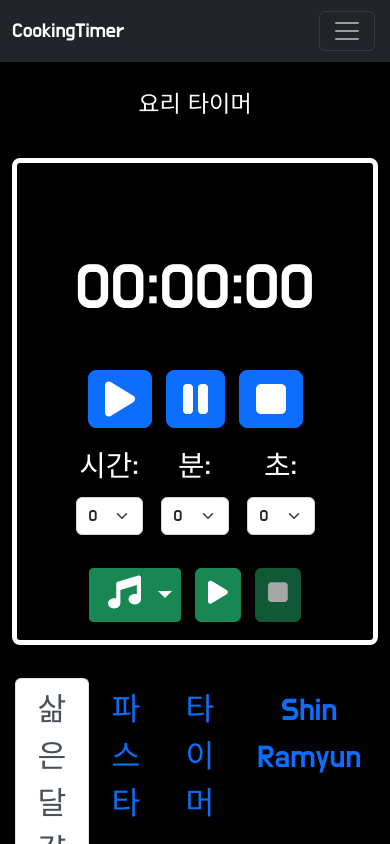
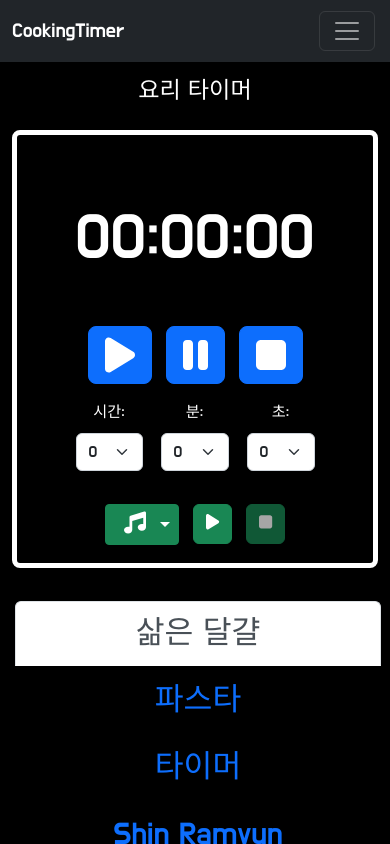
Before and after one commit to junkimkim/cookingtimer, a React (Create React App) app: page / in a window 390 px wide. Shown: the top 844 px of the page. Built offline with nearby package versions, Linux system fonts and the light colour scheme.

Commit message:
화면배치, 화면이동

```diff
--- a/src/components/EggTimer.js
+++ b/src/components/EggTimer.js
@@ -1,4 +1,4 @@
-import React, { useState, useEffect } from "react";
+import React, { useState, useEffect, useRef } from "react";
 import Row from "react-bootstrap/Row";
 import Col from "react-bootstrap/Col";
 import { Stack } from "react-bootstrap";
@@ -72,6 +72,7 @@ const EggTimer = ({
   const [selectedSound, setSelectedSound] = useState(null);
   const [sound, setSound] = useState(null);
   // const [buttonClicked, setButtonClicked] = useState(false);
+  const tabContentRef = useRef(null);
 
   //계란 종류
   // useEffect(
@@ -122,6 +123,38 @@ const EggTimer = ({
     // selectedSound 변경 시에만 새로 정의되므로 dependency에 포함하지 않는다.
     // eslint-disable-next-line react-hooks/exhaustive-deps
   }, [timeLeft, timerActive, hasTimerStarted]);
+
+  //버튼으로 시간/계란 이름이 변경되면 화면 상단으로 스크롤
+  useEffect(() => {
+    if (duration > 0 || eggNames) {
+      window.scrollTo({ top: 0, behavior: "smooth" });
+    }
+  }, [duration, eggNames]);
+
+  const scrollToDegreeSection = () => {
+    // 모바일 화면에서만 스크롤 이동 (부트스트랩 sm 미만: < 576px)
+    if (typeof window !== "undefined" && window.innerWidth < 576) {
+      if (tabContentRef.current) {
+        tabContentRef.current.scrollIntoView({
+          behavior: "smooth",
+          block: "start",
+        });
+      }
+    }
+  };
+
+  const handlePastaNavClick = () => {
+    // 타이머 초기화
+    stop();
+    setDuration(0);
+    setHours(0);
+    setMinutes(0);
+    setSeconds(0);
+    setEggNames("");
+    handleStopSound();
+    // 익힘 정도 선택 영역으로 스크롤
+    scrollToDegreeSection();
+  };
 
   //소리 울리기
   const playSound = () => {
@@ -356,7 +389,7 @@ const EggTimer = ({
             defaultActiveKey={labels.boiledegg}
             style={{ fontSize: "1.4em" }}
             id="justify-tab-example"
-            className="mb-3"
+            className="mb-3 top-level-tabs"
             justify
             onClick={() => {
               stop();
@@ -399,12 +432,13 @@ const EggTimer = ({
             <Tab eventKey={pastaNames.pasta} title={pastaNames.pasta}>
               <Tab.Container id="left-tabs-example" defaultActiveKey="스파게티">
                 <Row>
-                  <Col sm={3}>
+                  <Col sm={3} className="order-2 order-sm-1">
                     <Nav variant="pills" className="flex-column">
                       <Nav.Item>
                         <Nav.Link
                           eventKey="스파게티"
                           style={{ fontSize: "1em" }}
+                          onClick={handlePastaNavClick}
                         >
                           {pastaNames.spaghetti}
                         </Nav.Link>
@@ -413,6 +447,7 @@ const EggTimer = ({
                         <Nav.Link
                           eventKey="링귀니"
                           style={{ fontSize: "1em" }}
+                          onClick={handlePastaNavClick}
                         >
                           {pastaNames.linguine}
                         </Nav.Link>
@@ -421,6 +456,7 @@ const EggTimer = ({
                         <Nav.Link
                           eventKey="마팔데"
                           style={{ fontSize: "1em" }}
+                          onClick={handlePastaNavClick}
                         >
                           {pastaNames.mafalde}{" "}
                           <img src={마팔데} width="20%" alt={pastaNames.mafalde} />
@@ -430,6 +466,7 @@ const EggTimer = ({
                         <Nav.Link
                           eventKey="페투치네"
                           style={{ fontSize: "1em" }}
+                          onClick={handlePastaNavClick}
                         >
                           {pastaNames.fettuccine}{" "}
                           <img src={페투치네} width="17%" alt={pastaNames.fettuccine} />
@@ -439,6 +476,7 @@ const EggTimer = ({
                         <Nav.Link
                           eventKey="탈리아텔레"
                           style={{ fontSize: "1em" }}
+                          onClick={handlePastaNavClick}
                         >
                           {pastaNames.tagliatelle}{" "}
                           <img src={탈리아텔레} width="20%" alt={pastaNames.tagliatelle} />
@@ -448,6 +486,7 @@ const EggTimer = ({
                         <Nav.Link
                           eventKey="리가토니"
                           style={{ fontSize: "1em" }}
+                          onClick={handlePastaNavClick}
                         >
                           {pastaNames.rigatoni}{" "}
                           <img src={리가토니} width="20%" alt={pastaNames.rigatoni} />
@@ -457,13 +496,18 @@ const EggTimer = ({
                         <Nav.Link
                           eventKey="마카로니"
                           style={{ fontSize: "1em" }}
+                          onClick={handlePastaNavClick}
                         >
                           {pastaNames.macaroni}{" "}
                           <img src={마카로니} width="20%" alt={pastaNames.macaroni} />
                         </Nav.Link>
                       </Nav.Item>
                       <Nav.Item>
-                        <Nav.Link eventKey="펜네" style={{ fontSize: "1em" }}>
+                        <Nav.Link
+                          eventKey="펜네"
+                          style={{ fontSize: "1em" }}
+                          onClick={handlePastaNavClick}
+                        >
                           {pastaNames.penne}{" "}
                           <img src={펜네} width="20%" alt={pastaNames.penne} />
                         </Nav.Link>
@@ -507,8 +551,8 @@ const EggTimer = ({
                       </Nav.Item>
                     </Nav>
                   </Col>
-                  <Col sm={9}>
-                    <Tab.Content>
+                  <Col sm={9} className="order-1 order-sm-2">
+                    <Tab.Content ref={tabContentRef}>
                       <Tab.Pane eventKey="스파게티">
                         <Stack gap={2} className="col-md-5 mx-auto">
                           <Button
--- a/src/index.css
+++ b/src/index.css
@@ -134,6 +134,76 @@ h2 {
   text-align: center;
 }
 
+/* 모바일(작은 화면)에서 글자 크기와 여백 조정 */
+@media (max-width: 575.98px) {
+  .mainTimer {
+    font-size: 1.1rem;
+    margin: 16px 8px;
+  }
+
+  .egg-timer-small {
+    font-size: 1rem;
+  }
+
+  .egg-timer-small .time-left {
+    font-size: clamp(2.2rem, 12vw, 3rem);
+    margin-right: 0;
+  }
+
+  .egg-timer-small .time-passed {
+    font-size: clamp(2rem, 13vw, 2.8rem);
+  }
+
+  .egg-timer-small .timer-dropdown {
+    font-size: 0.95em;
+  }
+
+  .egg-timer-small .mb-3 {
+    font-size: 1.1em;
+  }
+
+  .egg-timer-small .btn-warning {
+    font-size: 1.1em;
+  }
+
+  .btn-success {
+    font-size: 0.95em;
+  }
+
+  .flex-column {
+    font-size: 1.1em;
+  }
+
+  /* 모바일에서는 탭 4개를 세로로 4행 1열 */
+  .top-level-tabs {
+    display: block;
+  }
+
+  .top-level-tabs .nav-item {
+    display: block;
+    flex: 0 0 100%;
+    width: 100%;
+    max-width: 100%;
+    text-align: center;
+  }
+}
+
+/* 태블릿 구간(부트스트랩 sm~md: 576px~991.98px)에서는 2행 2열 */
+@media (min-width: 576px) and (max-width: 991.98px) {
+  .top-level-tabs .nav {
+    display: flex;
+    flex-wrap: wrap;
+  }
+
+  .top-level-tabs .nav-item {
+    flex: 0 0 50%;
+    max-width: 50%;
+    text-align: center;
+  }
+}
+
+/* 데스크톱(992px 이상)은 부트스트랩 기본값(1행 4열)을 사용 */
+
 .egg-options {
   margin-top: 30px;
 }
```
